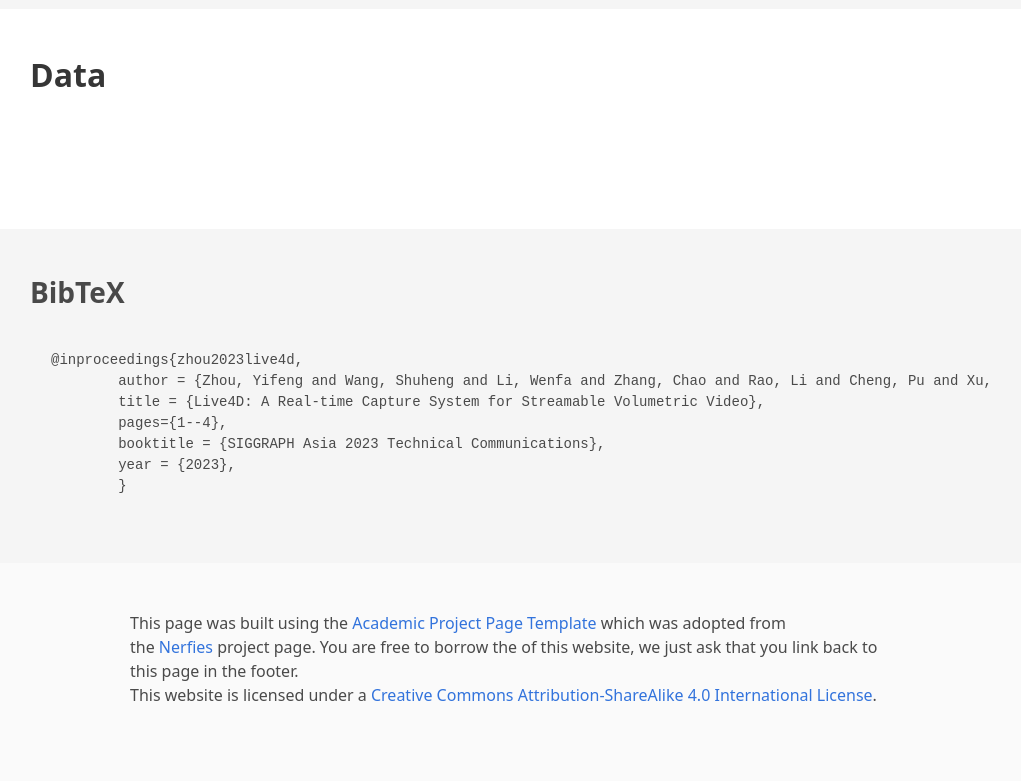
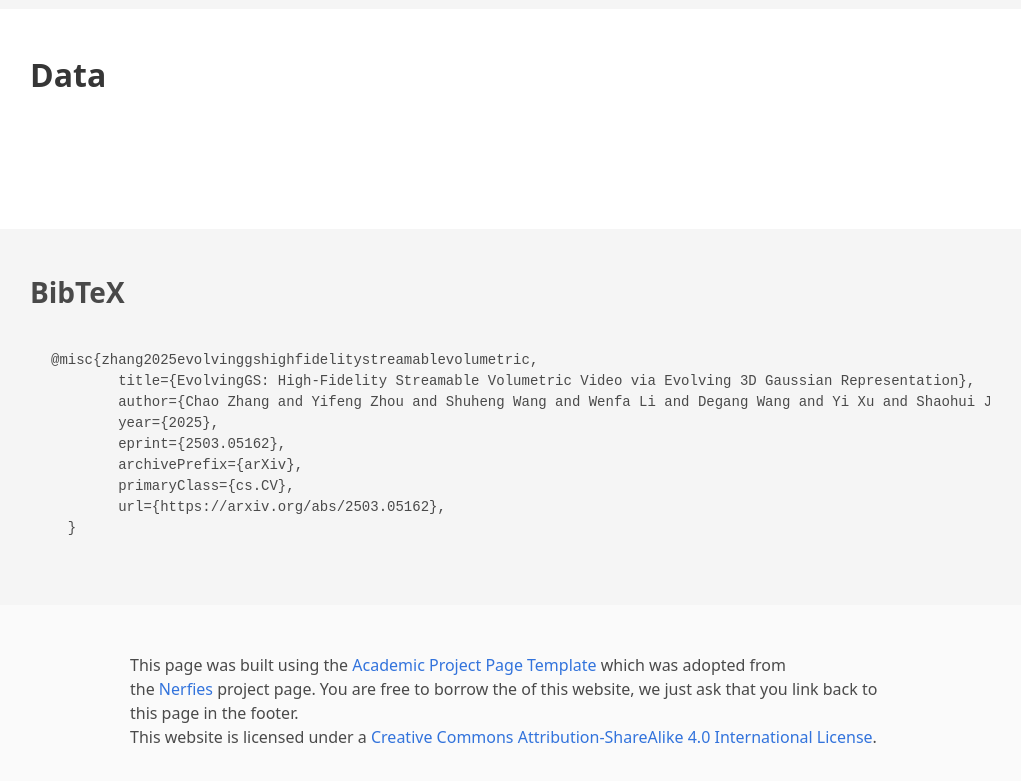
Before and after one commit to EvolvingGS/EvolvingGS.github.io, a plain HTML site: page index.html in a window 1280 px wide. Shown: the part 2529-3310 px from the top of the page, without its empty margins (130-1151 px from the left). Drawn offline with nearby package versions, Linux system fonts and the light colour scheme; some icons are missing.

Commit message:
fix: correct bibtex

```diff
--- a/index.html
+++ b/index.html
@@ -240,13 +240,15 @@
   <section class="section hero is-light" id="BibTeX">
     <div class="container is-max-desktop content">
       <h2 class="title">BibTeX</h2>
-      <pre><code>@inproceedings{zhou2023live4d,
-        author = {Zhou, Yifeng and Wang, Shuheng and Li, Wenfa and Zhang, Chao and Rao, Li and Cheng, Pu and Xu, Yi and Ke, Jinle and Feng, Wenduo and Zhou, Wen and Xu, Hao and Gao, Yukang and Ding, Yang and Tang, Weixuan and Jiao, Shaohui},
-        title = {Live4D: A Real-time Capture System for Streamable Volumetric Video},
-        pages={1--4},
-        booktitle = {SIGGRAPH Asia 2023 Technical Communications},
-        year = {2023},
-        }</code></pre>
+      <pre><code>@misc{zhang2025evolvinggshighfidelitystreamablevolumetric,
+        title={EvolvingGS: High-Fidelity Streamable Volumetric Video via Evolving 3D Gaussian Representation},
+        author={Chao Zhang and Yifeng Zhou and Shuheng Wang and Wenfa Li and Degang Wang and Yi Xu and Shaohui Jiao},
+        year={2025},
+        eprint={2503.05162},
+        archivePrefix={arXiv},
+        primaryClass={cs.CV},
+        url={https://arxiv.org/abs/2503.05162},
+  }</code></pre>
     </div>
 </section>
 <!--End BibTex citation -->
```
